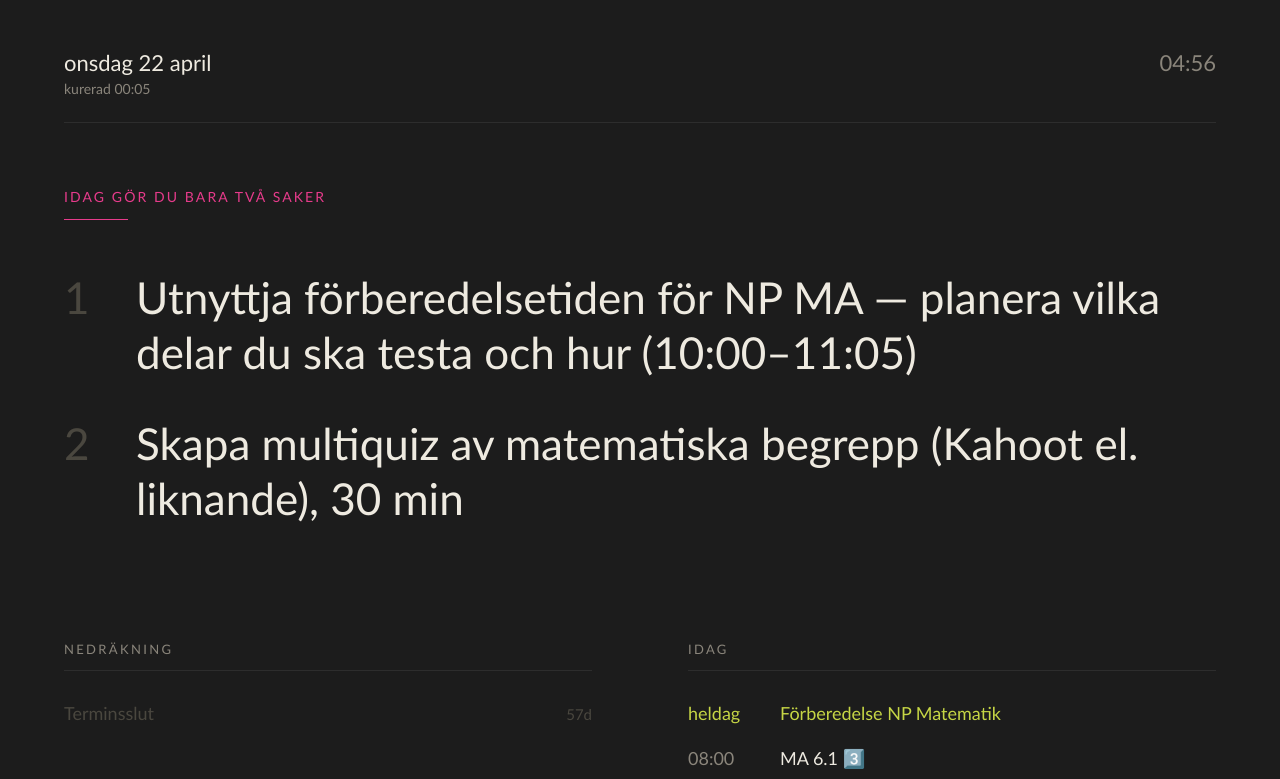
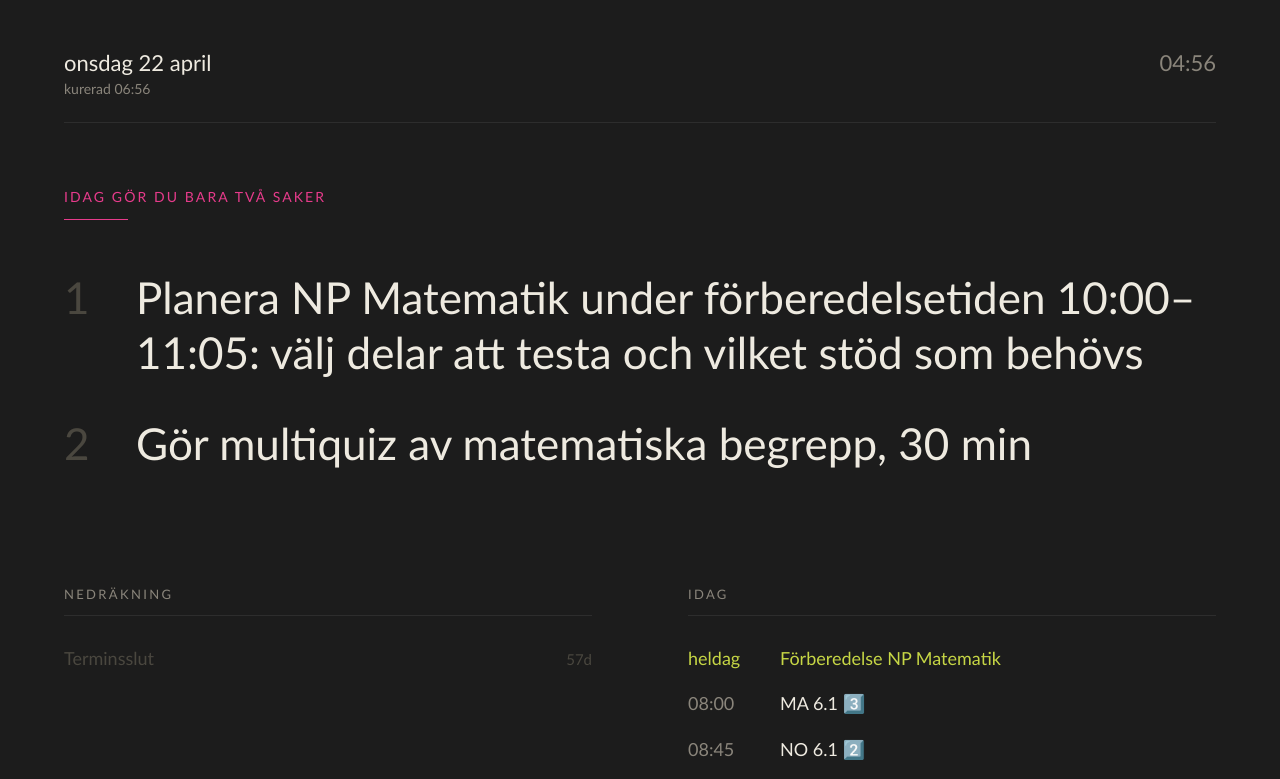
Before and after one commit to ximonse/fp560, a website: page index.html in a window 1280 px wide. Shown: the top 779 px of the page. Drawn offline with Linux system fonts and the light colour scheme.

Commit message:
Morgonsida 2026-04-22 04:56

```diff
--- a/index.html
+++ b/index.html
@@ -102,14 +102,14 @@
 <header>
   <div>
     <div class="date">onsdag 22 april</div>
-    <div class="meta">kurerad 00:05</div>
+    <div class="meta">kurerad 06:56</div>
   </div>
   <div id="clock"></div>
 </header>
 
 <section class="two-todo">
   <div class="label">idag gör du bara två saker</div>
-  <ol><li><a href="https://tasks.google.com/tasks/all" target="_blank" rel="noopener">Utnyttja förberedelsetiden för NP MA — planera vilka delar du ska testa och hur (10:00–11:05)</a></li><li><a href="https://tasks.google.com/tasks/all" target="_blank" rel="noopener">Skapa multiquiz av matematiska begrepp (Kahoot el. liknande), 30 min</a></li></ol>
+  <ol><li><a href="https://tasks.google.com/tasks/all" target="_blank" rel="noopener">Planera NP Matematik under förberedelsetiden 10:00–11:05: välj delar att testa och vilket stöd som behövs</a></li><li><a href="https://tasks.google.com/tasks/all" target="_blank" rel="noopener">Gör multiquiz av matematiska begrepp, 30 min</a></li></ol>
 </section>
 
 <div class="grid">
```
